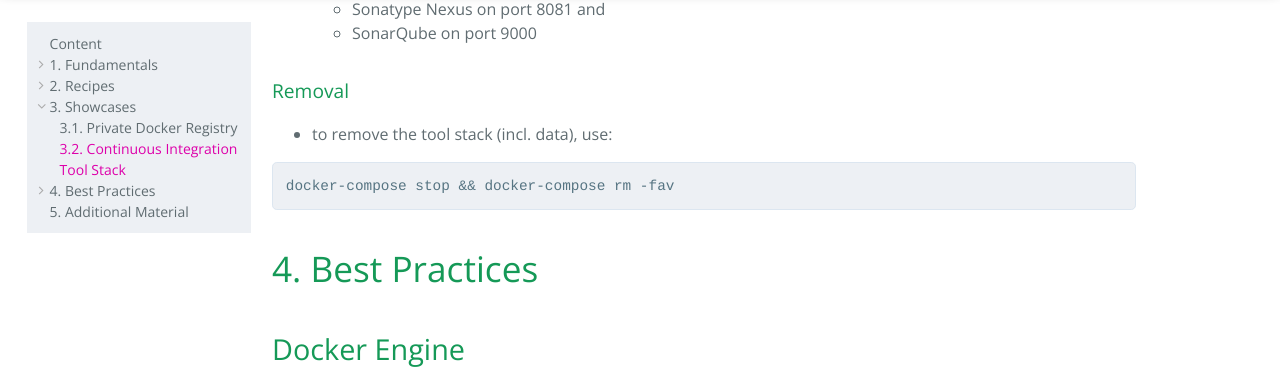
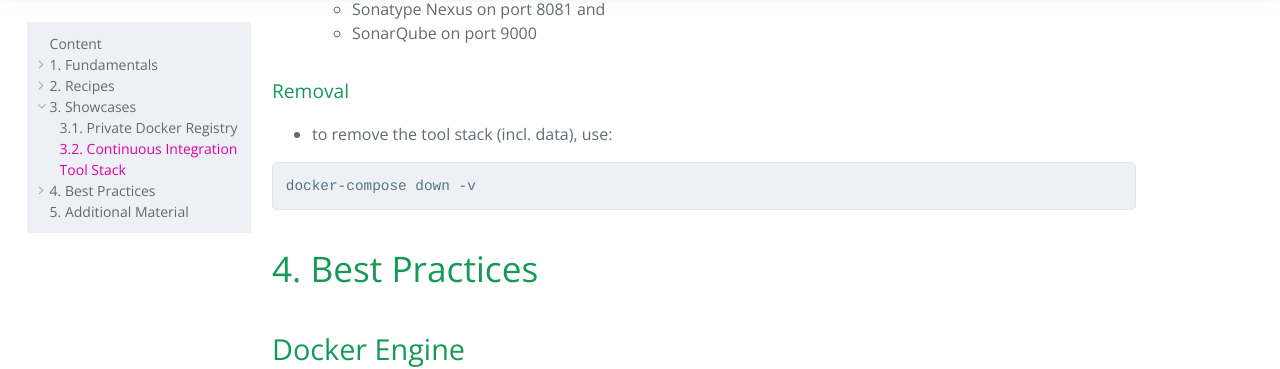
Before and after one commit to JensPiegsa/docker-cheat-sheet, a Jekyll site: the page built from index.md, in a window 1280 px wide and 900 px high, scrolled down 12268 px. Shown: the part 82-451 px from the top of the window. Built offline with Jekyll 4.4.1, drawn with Linux system fonts in a browser that asks for light colours.

Commit message:
cleanup adjusted

````diff
--- a/index.md
+++ b/index.md
@@ -564,7 +564,7 @@ docker-compose up -d
 * to remove the tool stack (incl. data), use:
 
 ```
-docker-compose stop && docker-compose rm -fav
+docker-compose down -v
 ```
 
 # 4. Best Practices
````
